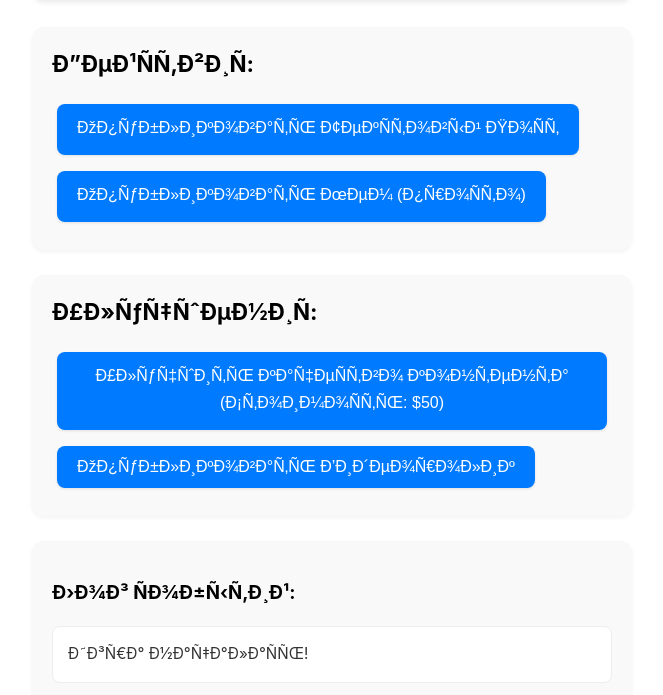
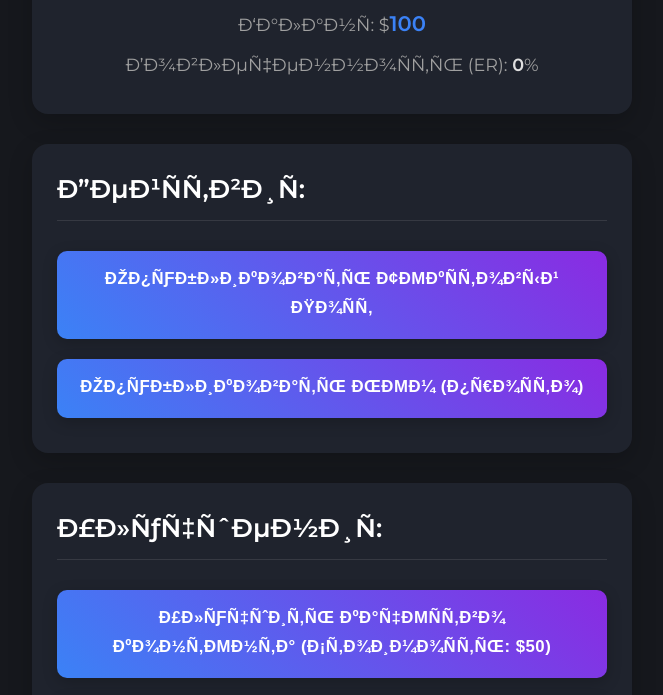
Before and after one commit to d4ppytg/telegram-channel-sim, a plain HTML site: page index.html in a window 1280 px wide. Shown: the part 199-894 px from the top of the page, without its empty margins (308-971 px from the left). Drawn offline with Linux system fonts and the light colour scheme; a script that the page names is missing.

Commit message:
Update style.css

```diff
--- a/style.css
+++ b/style.css
@@ -1,11 +1,39 @@
+/* Глобальные переменные для цветов и шрифтов */
+:root {
+    --font-primary: 'Montserrat', sans-serif;
+
+    --color-bg: #16181D; /* Основной фон */
+    --color-card-bg: #1F232D; /* Фон карточек */
+    --color-text-primary: #E0E0E0; /* Основной текст */
+    --color-text-secondary: #A0A0A0; /* Второстепенный текст, подсказки */
+
+    --color-accent-primary: #3B82F6; /* Ярко-синий */
+    --color-accent-primary-darker: #2563EB;
+    --color-accent-secondary: #8A2BE2; /* Фиолетовый для градиента или альтернативы */
+
+    --border-radius-sm: 6px;
+    --border-radius-md: 10px;
+    --border-radius-lg: 16px; /* Для крупных карточек */
+
+    /* Переменные Telegram для совместимости, если где-то понадобятся */
+    --tg-theme-bg-color: var(--color-bg);
+    --tg-theme-text-color: var(--color-text-primary);
+    --tg-theme-hint-color: var(--color-text-secondary);
+    --tg-theme-link-color: var(--color-accent-primary);
+    --tg-theme-button-color: var(--color-accent-primary);
+    --tg-theme-button-text-color: #FFFFFF;
+    --tg-theme-secondary-bg-color: var(--color-card-bg);
+}
+
 body {
-    font-family: -apple-system, BlinkMacSystemFont, 'Segoe UI', Roboto, Helvetica, Arial, sans-serif; /* Более системные шрифты */
+    font-family: var(--font-primary);
     margin: 0;
-    padding: 15px;
-    background-color: var(--tg-theme-bg-color, #ffffff);
-    color: var(--tg-theme-text-color, #000000);
-    transition: background-color 0.3s, color 0.3s;
-    line-height: 1.5; /* Улучшает читаемость текста */
+    padding: 20px; /* Увеличим общий padding */
+    background-color: var(--color-bg);
+    color: var(--color-text-primary);
+    line-height: 1.6;
+    -webkit-font-smoothing: antialiased; /* Для лучшего рендеринга шрифтов */
+    -moz-osx-font-smoothing: grayscale;
 }
 
 .container {
@@ -15,114 +43,152 @@ body {
 
 header {
     text-align: center;
-    margin-bottom: 25px; /* Увеличим отступ */
-    padding: 15px; /* Увеличим внутренний отступ */
-    background-color: var(--tg-theme-secondary-bg-color, #f0f0f0);
-    border-radius: 12px; /* Чуть больше скругление */
-    box-shadow: 0 2px 4px rgba(0,0,0,0.05); /* Легкая тень */
+    margin-bottom: 30px;
+    padding: 25px 20px;
+    background-color: var(--color-card-bg);
+    border-radius: var(--border-radius-lg);
+    box-shadow: 0 8px 25px rgba(0, 0, 0, 0.2); /* Более выраженная тень для темной темы */
 }
 
 header h1 {
-    margin: 0 0 10px 0;
-    font-size: 1.8em; /* Крупнее заголовок */
+    margin: 0 0 15px 0;
+    font-size: 2em; /* Крупнее */
+    font-weight: 700;
+    letter-spacing: 0.5px;
+    color: #FFFFFF; /* Белый для главного заголовка */
 }
 
 header p {
-    margin: 8px 0; /* Увеличим отступы между строками */
+    margin: 10px 0;
     font-size: 1.1em;
+    color: var(--color-text-secondary);
 }
 
-header p span { /* Выделим цифры */
-    font-weight: bold;
-    color: var(--tg-theme-link-color, #007bff); /* Используем цвет ссылки для акцента */
+header p span {
+    font-weight: 600;
+    color: var(--color-text-primary); /* Основной цвет текста для цифр */
+}
+/* Акцент для важных цифр */
+#subscribers-count, #balance-count {
+    color: var(--color-accent-primary); /* Яркий акцент */
+    font-size: 1.2em;
 }
 
+
 .actions, .upgrades, .log {
-    margin-bottom: 25px; /* Увеличим отступ */
-    padding: 20px; /* Увеличим внутренний отступ */
-    background-color: var(--tg-theme-secondary-bg-color, #f9f9f9);
-    border-radius: 12px;
-    box-shadow: 0 2px 4px rgba(0,0,0,0.05);
+    margin-bottom: 30px;
+    padding: 25px;
+    background-color: var(--color-card-bg);
+    border-radius: var(--border-radius-lg);
+    box-shadow: 0 8px 25px rgba(0, 0, 0, 0.2);
 }
 
 h2 {
     margin-top: 0;
-    margin-bottom: 15px;
-    font-size: 1.4em;
+    margin-bottom: 20px;
+    font-size: 1.6em;
+    font-weight: 600;
+    color: #FFFFFF;
+    border-bottom: 1px solid rgba(255, 255, 255, 0.1); /* Разделитель */
+    padding-bottom: 10px;
 }
 
 button {
-    display: inline-flex; /* Для выравнивания иконок и текста */
-    align-items: center; /* Выравнивание иконки и текста по центру */
+    display: inline-flex;
+    align-items: center;
     justify-content: center;
-    padding: 12px 20px; /* Увеличим кнопку */
-    margin: 8px 5px; /* Увеличим отступы между кнопками */
+    width: 100%; /* Кнопки на всю ширину блока для мобильного вида */
+    padding: 15px 20px;
+    margin: 10px 0; /* Отступы по вертикали */
     border: none;
-    border-radius: 8px;
-    background-color: var(--tg-theme-button-color, #007bff);
-    color: var(--tg-theme-button-text-color, #ffffff);
+    border-radius: var(--border-radius-md);
+    /* Пример градиента для кнопок */
+    background-image: linear-gradient(45deg, var(--color-accent-primary), var(--color-accent-secondary));
+    color: #FFFFFF;
     cursor: pointer;
-    font-size: 1em; /* Размер текста на кнопке */
-    font-weight: 500;
-    transition: background-color 0.2s, opacity 0.2s, transform 0.1s; /* Плавные переходы */
-    box-shadow: 0 1px 3px rgba(0,0,0,0.1); /* Легкая тень для кнопок */
+    font-size: 1.05em;
+    font-weight: 600;
+    letter-spacing: 0.5px;
+    text-transform: uppercase; /* Заглавные буквы как в референсе */
+    transition: all 0.25s ease-out;
+    box-shadow: 0 4px 15px rgba(0,0,0,0.2);
 }
 
 button:hover {
-    opacity: 0.85; /* Чуть сильнее затемнение при наведении */
+    /* Немного осветляем градиент или добавляем "свечение" */
+    filter: brightness(1.15);
+    box-shadow: 0 6px 20px rgba(var(--color-accent-primary-rgb, 59, 130, 246), 0.4); /* Тень в цвет кнопки */
 }
 
-button:active { /* Эффект нажатия */
-    transform: translateY(1px);
-    box-shadow: none;
+button:active {
+    transform: translateY(2px);
+    filter: brightness(0.95);
+    box-shadow: 0 2px 10px rgba(var(--color-accent-primary-rgb, 59, 130, 246), 0.3);
 }
 
 button:disabled {
-    background-color: var(--tg-theme-hint-color, #cccccc); /* Используем цвет подсказки для неактивной кнопки */
-    color: var(--tg-theme-secondary-bg-color, #a0a0a0);
+    background-image: none;
+    background-color: #3A3E4A; /* Темно-серый для неактивных */
+    color: var(--color-text-secondary);
     cursor: not-allowed;
     box-shadow: none;
+    text-transform: none; /* Убираем uppercase для неактивных */
 }
 
-/* Стили для кнопок действий, если захотите добавить иконки (пока без самих иконок) */
-.actions button i, .upgrades button i { /* Предполагается, что иконка будет внутри тега <i> */
-    margin-right: 8px; /* Отступ между иконкой и текстом */
-    font-size: 1.1em;
+/* Иконки на кнопках (пока просто место) */
+button i {
+    margin-right: 10px;
+    font-size: 1.2em;
 }
-
 
 #event-log {
     list-style: none;
     padding: 0;
-    max-height: 150px; /* Можно увеличить, если нужно */
+    max-height: 180px;
     overflow-y: auto;
-    border: 1px solid var(--tg-theme-hint-color, #eee); /* Граница в цвет подсказки */
-    padding: 10px 15px;
-    border-radius: 8px;
-    background-color: var(--tg-theme-bg-color, #fff); /* Фон лога такой же как у body */
+    border-radius: var(--border-radius-md);
+    background-color: rgba(0,0,0,0.1); /* Полупрозрачный фон для лога */
+    padding: 15px;
 }
 
 #event-log li {
-    padding: 6px 0; /* Увеличим отступы */
-    font-size: 0.95em;
-    border-bottom: 1px dashed var(--tg-theme-hint-color, #eee);
-    color: var(--tg-theme-text-color, #333); /* Цвет текста по умолчанию */
+    padding: 8px 0;
+    font-size: 0.9em;
+    border-bottom: 1px solid rgba(255, 255, 255, 0.08);
+    color: var(--color-text-secondary);
 }
-
 #event-log li:last-child {
     border-bottom: none;
 }
 
-/* Пример стилизации для сообщений в логе (нужно будет добавлять классы в JS) */
+/* Стилизация лога для успеха/ошибки */
 #event-log li.log-success {
-    color: var(--tg-theme-link-color, green); /* Или другой зеленый */
+    color: #4ADE80; /* Ярко-зеленый */
+    font-weight: 500;
+}
+#event-log li.log-error {
+    color: #F87171; /* Ярко-красный */
     font-weight: 500;
 }
 #event-log li.log-warning {
-    color: orange;
+    color: #FACC15; /* Ярко-желтый */
     font-weight: 500;
 }
-#event-log li.log-error {
-    color: var(--tg-theme-destructive-text-color, red); /* Цвет для "деструктивных" действий */
-    font-weight: 500;
+
+/* Если хотите добавить "неоновое свечение" к акцентным элементам (экспериментально) */
+.neon-text {
+    color: #fff;
+    text-shadow:
+        0 0 5px #fff,
+        0 0 10px #fff,
+        0 0 20px var(--color-accent-primary),
+        0 0 30px var(--color-accent-primary),
+        0 0 40px var(--color-accent-primary),
+        0 0 50px var(--color-accent-primary),
+        0 0 60px var(--color-accent-primary);
 }
+.neon-button-shadow { /* Добавить к кнопке в HTML если нужно */
+   box-shadow: 0 0 5px var(--color-accent-primary),
+               0 0 10px var(--color-accent-primary),
+               0 0 15px var(--color-accent-primary);
+}
```
